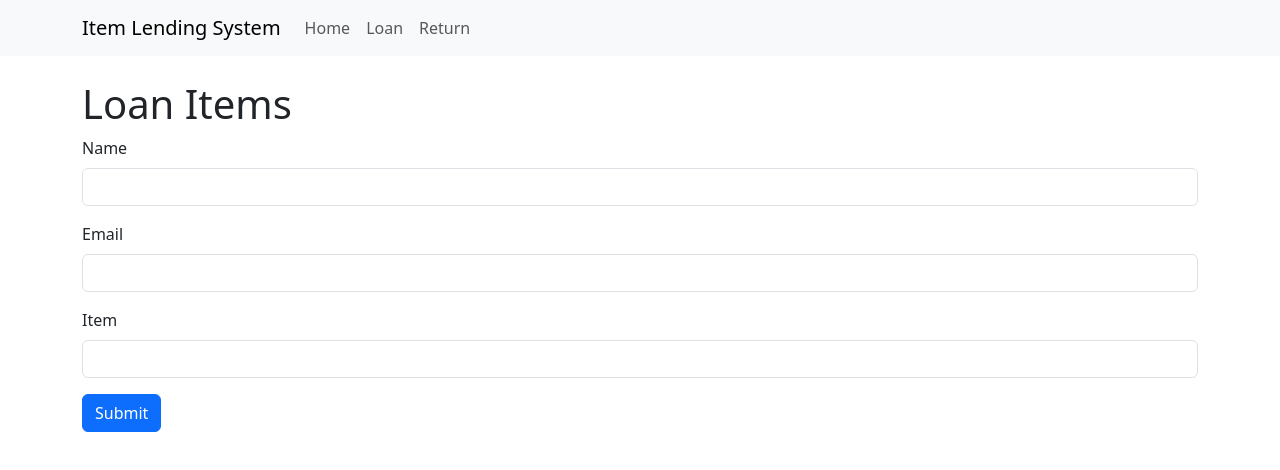
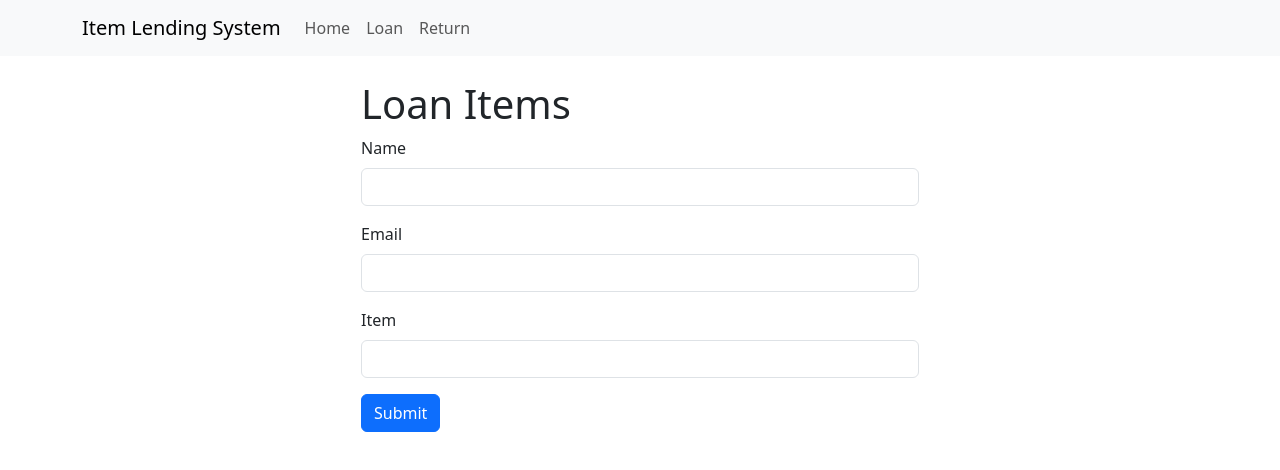
Before and after one commit to gavxue/item-lending-system, a React (Vite) app in the folder client/: page /loan in a window 1280 px wide. Shown: the top 470 px of the page. Built offline with nearby package versions, Linux system fonts and the light colour scheme.

Commit message:
Added schema validation

```diff
--- a/client/package.json
+++ b/client/package.json
@@ -10,10 +10,13 @@
     "preview": "vite preview"
   },
   "dependencies": {
+    "@hookform/resolvers": "^3.9.0",
     "axios": "^1.7.3",
     "react": "^18.3.1",
     "react-dom": "^18.3.1",
-    "react-router-dom": "^6.26.0"
+    "react-hook-form": "^7.52.2",
+    "react-router-dom": "^6.26.0",
+    "yup": "^1.4.0"
   },
   "devDependencies": {
     "@eslint/js": "^9.8.0",
--- a/client/src/pages/Loan.tsx
+++ b/client/src/pages/Loan.tsx
@@ -1,43 +1,60 @@
 import axios from 'axios'
 import { useState } from 'react'
+import { useForm } from "react-hook-form";
+import { yupResolver } from '@hookform/resolvers/yup';
+import * as yup from "yup";
+
+const schema = yup.object({
+    name: yup.string().required(),
+    email: yup.string().email().required(),
+    item: yup.string().required()
+})
 
 export default function Loan() {
-    const [data, setData] = useState({
-        name: "",
-        email: "",
-        item: "",
-    })
 
-    const handleChange = (e) => {
-        const value = e.target.value
-        setData({ ...data, [e.target.id]: value })
-    }
-
-    const handleSubmit = (e) => {
-        e.preventDefault()
-        axios.post('http://localhost:3000/loan', data)
+    const onSubmit = async (data) => {
+        await axios.post('http://localhost:3000/loan', data)
             .then((res) => console.log(res.data))
             .catch((err) => console.log(err))
     }
 
+    const { register, handleSubmit, formState: { errors } } = useForm({
+        resolver: yupResolver(schema)
+    })
+
     return (
-        <>
+        <section className="w-50 m-auto">
             <h1>Loan Items</h1>
-            <form onSubmit={handleSubmit}>
+            <form onSubmit={handleSubmit(onSubmit)}>
                 <div className="mb-3">
-                    <label for="name" className="form-label">Name</label>
-                    <input type="text" className="form-control" id="name" onChange={handleChange} />
+                    <label htmlFor="name" className="form-label">Name</label>
+                    <input className="form-control" id="name" {...register('name')} />
+                    {errors.name && (
+                        <div className="alert alert-warning my-3 py-1" role="alert">
+                            {errors.name?.message}
+                        </div>
+                    )}
                 </div>
                 <div className="mb-3">
-                    <label for="email" className="form-label">Email</label>
-                    <input type="email" className="form-control" id="email" onChange={handleChange} />
+                    <label htmlFor="email" className="form-label">Email</label>
+                    <input className="form-control" id="email" {...register('email')} />
+                    {errors.email && (
+                        <div className="alert alert-warning my-3 py-1" role="alert">
+                            {errors.email?.message}
+                        </div>
+                    )}
                 </div>
                 <div className="mb-3">
-                    <label for="item" className="form-label">Item</label>
-                    <input type="text" className="form-control" id="item" onChange={handleChange} />
+                    <label htmlFor="item" className="form-label">Item</label>
+                    <input className="form-control" id="item" {...register('item')} />
+                    {errors.item && (
+                        <div className="alert alert-warning my-3 py-1" role="alert">
+                            {errors.item?.message}
+                        </div>
+                    )}
                 </div>
-                <button type="submit" className="btn btn-primary">Submit</button>
+                <input type="submit" className="btn btn-primary" />
             </form>
-        </>
+        </section>
     )
 }
```
Also changed, not shown: 2 other files (tests, documents, lock files or other folders).
